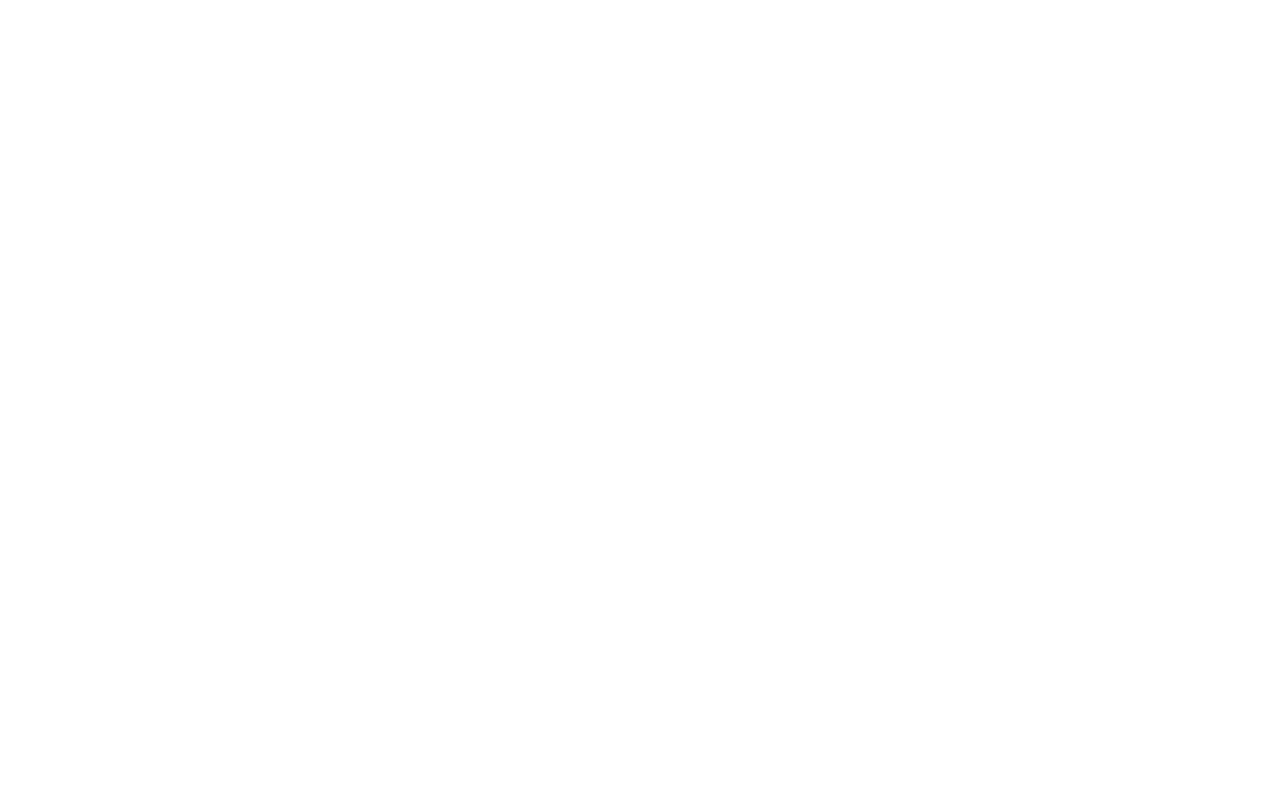
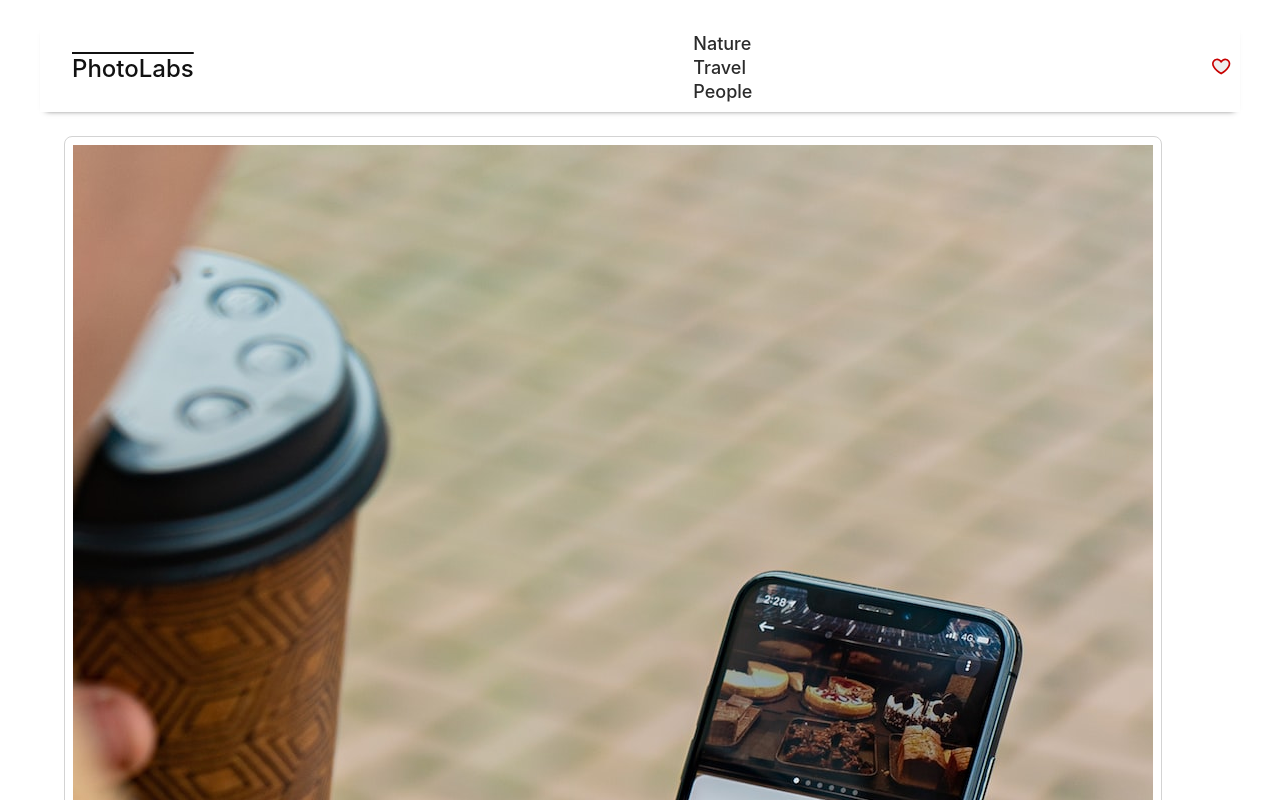
Before and after one commit to gokursx/photolabs-starter, a React (Create React App) app in the folder frontend/: page / in a window 1280 px wide. Shown: the top 800 px of the page. Built offline with nearby package versions, Linux system fonts and the light colour scheme; the HTML template or start-up script is replaced by a standard one.

Commit message:
render the HomeRoute component inside the App component

```diff
--- a/frontend/src/App.jsx
+++ b/frontend/src/App.jsx
@@ -14,7 +14,7 @@ import HomeRoute from 'routes/HomeRoute';
 const App = () => {
   return (
     <div className="App">
-
+      <HomeRoute />
     </div>
   )
 }
```
